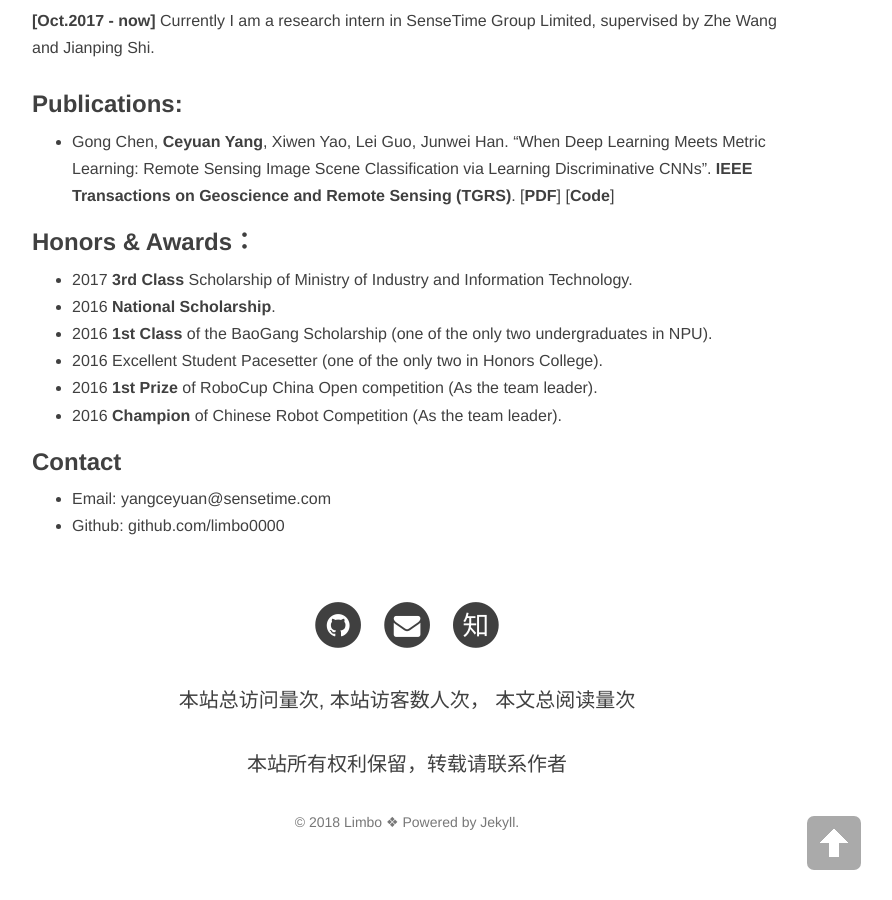
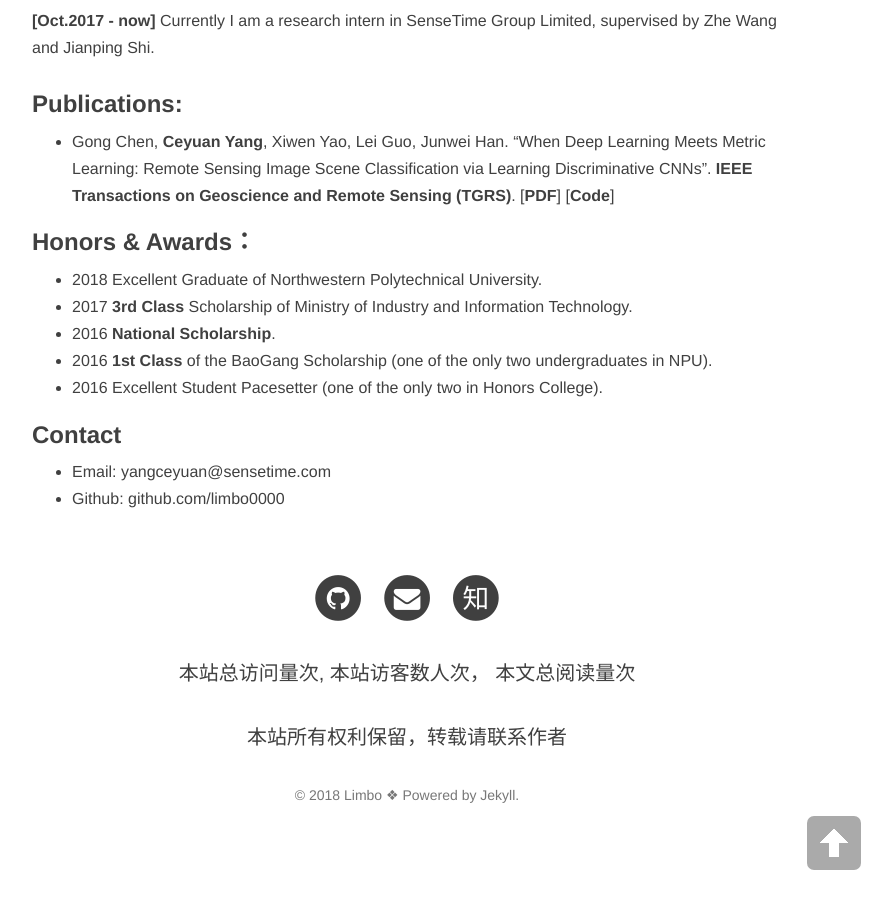
Before and after one commit to trchen12/trchen12.github.io, a Jekyll site: the page built from about.md, in a window 1280 px wide and 900 px high, scrolled down 738 px. Shown: the whole window, without its empty margins (233-1125 px from the left). Built offline with Jekyll 4.4.1, drawn with Linux system fonts in a browser that asks for light colours; nearby versions of some CDN libraries; comment, search, counter and statistics services are not loaded; after the commit the page ends 1610 px from its top, so only the background shows below that.

Commit message:
Update about.md

```diff
--- a/about.md
+++ b/about.md
@@ -16,12 +16,11 @@ Ceyuan Yang is a undergraduate student at [Honors College](http://honors.nwpu.ed
 - Gong Chen, **Ceyuan Yang**, Xiwen Yao, Lei Guo, Junwei Han. "When Deep Learning Meets Metric Learning: Remote Sensing Image Scene Classification via Learning Discriminative CNNs". **IEEE Transactions on Geoscience and Remote Sensing (TGRS)**. [[**PDF**](http://ieeexplore.ieee.org/document/8252784/)] [[**Code**](https://github.com/limbo0000/PairLoss)]
 
 ### Honors & Awards：
+-  2018 Excellent Graduate of Northwestern Polytechnical University.
 -  2017 **3rd Class** Scholarship of Ministry of Industry and Information Technology.
 -  2016 **National Scholarship**.
 -  2016 **1st Class** of the BaoGang Scholarship (one of the only two undergraduates in NPU).
 -  2016 Excellent Student Pacesetter (one of the only two in Honors College).
--  2016 **1st Prize** of RoboCup China Open competition (As the team leader).
--  2016 **Champion** of Chinese Robot Competition (As the team leader).
 
 ### Contact
 
```
